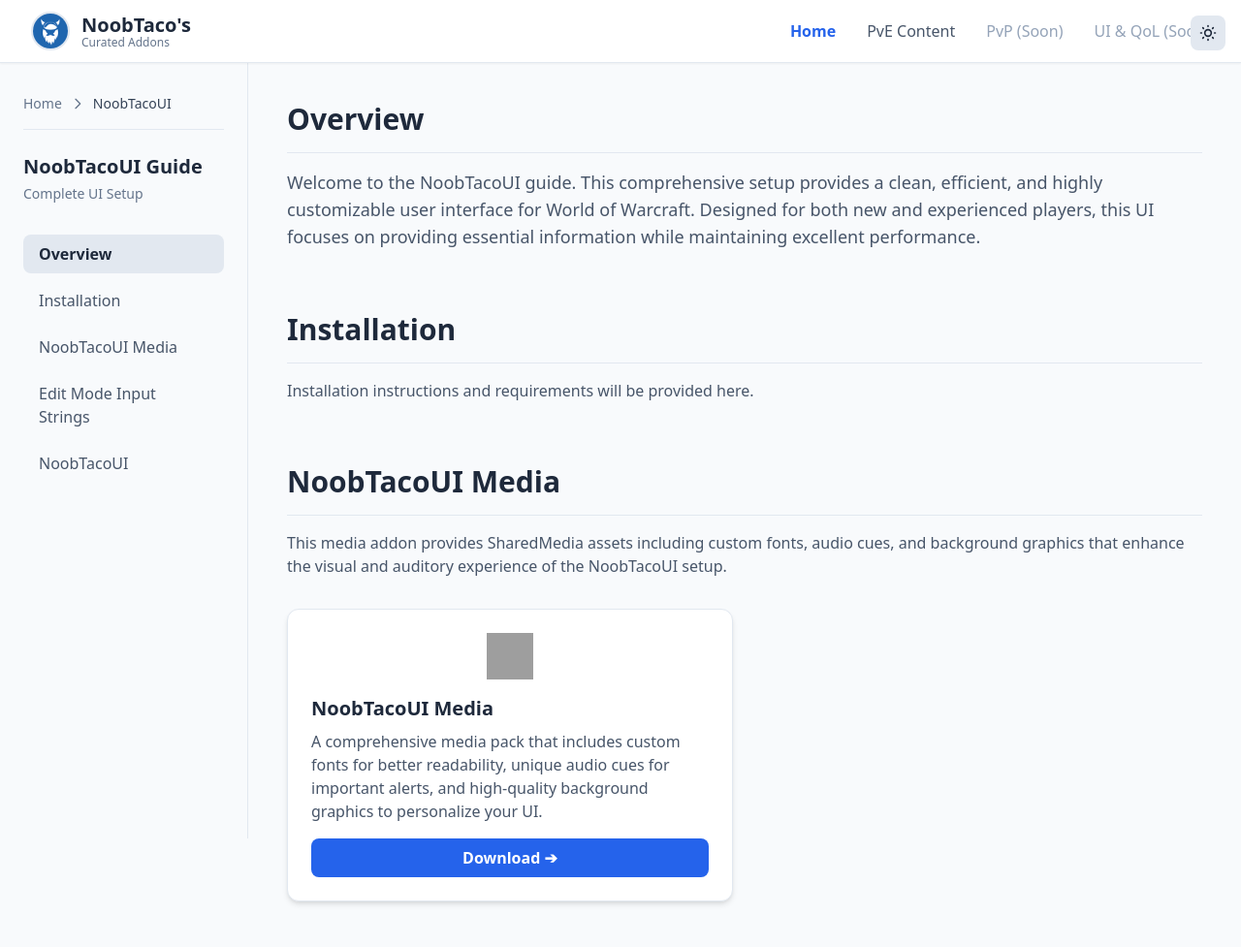
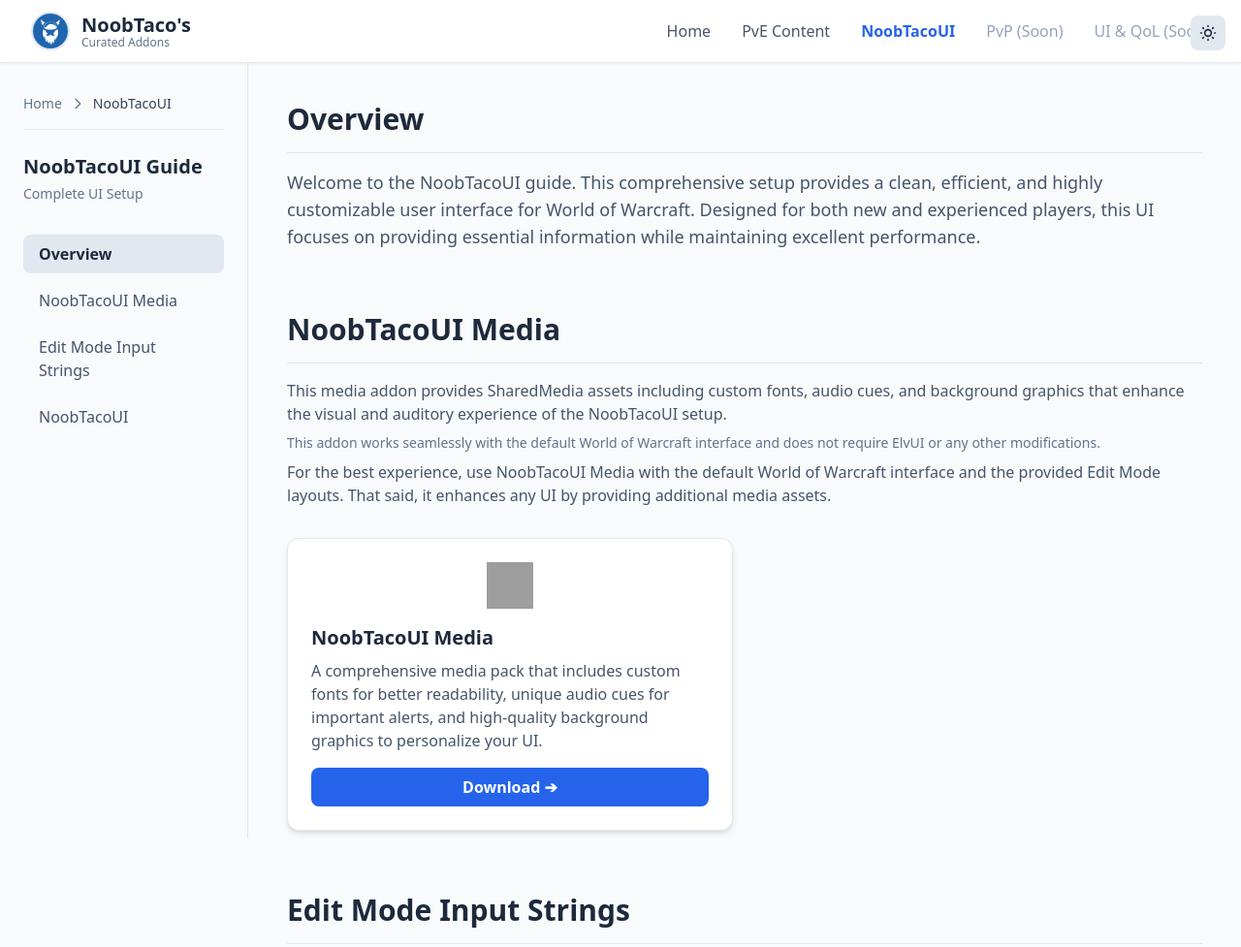
Before and after one commit to NoobTaco/NoobTacoAddons, a website built with Vite: page noobtacoui.html in a window 1280 px wide. Shown: the top 977 px of the page at 97% size. Built offline with nearby package versions, Linux system fonts and the light colour scheme; grey boxes are pictures that could not be loaded.

Commit message:
Add NoobTacoUI section and integrate into site navigation
- Activate NoobTacoUI card on homepage with link to noobtacoui.html
- Add NoobTacoUI to header navigation (desktop and mobile)
- Update footer navigation to include NoobTacoUI link
- Modify footer-loader to handle noobtacoui.html page
- Add ElvUI links and improve NoobTacoUI Media descriptions
- Remove installation section and add visual separation for NoobTacoUI
- Fix syntax error in footer.js component

```diff
--- a/noobtacoui.html
+++ b/noobtacoui.html
@@ -125,7 +125,6 @@
                 <p class="text-sm text-slate-500 dark:text-slate-400 mt-1">Complete UI Setup</p>
                 <nav class="mt-8 space-y-2">
                     <a href="#overview" class="nav-link flex items-center px-4 py-2 text-slate-600 dark:text-slate-300 hover:bg-slate-100 dark:hover:bg-slate-700 rounded-lg transition-colors duration-200">Overview</a>
-                    <a href="#installation" class="nav-link flex items-center px-4 py-2 text-slate-600 dark:text-slate-300 hover:bg-slate-100 dark:hover:bg-slate-700 rounded-lg transition-colors duration-200">Installation</a>
                     <a href="#noobtacoui-media" class="nav-link flex items-center px-4 py-2 text-slate-600 dark:text-slate-300 hover:bg-slate-100 dark:hover:bg-slate-700 rounded-lg transition-colors duration-200">NoobTacoUI Media</a>
                     <a href="#edit-mode-input-strings" class="nav-link flex items-center px-4 py-2 text-slate-600 dark:text-slate-300 hover:bg-slate-100 dark:hover:bg-slate-700 rounded-lg transition-colors duration-200">Edit Mode Input Strings</a>
                     <a href="#noobtacoui" class="nav-link flex items-center px-4 py-2 text-slate-600 dark:text-slate-300 hover:bg-slate-100 dark:hover:bg-slate-700 rounded-lg transition-colors duration-200">NoobTacoUI</a>
@@ -141,14 +140,11 @@
                     </p>
                 </section>
 
-                <section id="installation" class="mb-16">
-                    <h2 class="text-3xl font-bold text-slate-800 dark:text-slate-100 border-b border-slate-200 dark:border-slate-700 pb-4">Installation</h2>
-                    <p class="mt-4 text-slate-600 dark:text-slate-300">Installation instructions and requirements will be provided here.</p>
-                </section>
-
                 <section id="noobtacoui-media" class="mb-16">
                     <h2 class="text-3xl font-bold text-slate-800 dark:text-slate-100 border-b border-slate-200 dark:border-slate-700 pb-4">NoobTacoUI Media</h2>
                     <p class="mt-4 text-slate-600 dark:text-slate-300">This media addon provides SharedMedia assets including custom fonts, audio cues, and background graphics that enhance the visual and auditory experience of the NoobTacoUI setup.</p>
+                    <p class="mt-2 text-slate-500 dark:text-slate-400 text-sm">This addon works seamlessly with the default World of Warcraft interface and does not require ElvUI or any other modifications.</p>
+                    <p class="mt-2 text-slate-600 dark:text-slate-300">For the best experience, use NoobTacoUI Media with the default World of Warcraft interface and the provided Edit Mode layouts. That said, it enhances any UI by providing additional media assets.</p>
                     <div class="mt-8 grid grid-cols-1 lg:grid-cols-2 gap-6">
                         <div class="addon-card p-6 flex flex-col">
                             <img src="https://media.forgecdn.net/avatars/thumbnails/307/986/64/64/637390259729450971.png" alt="NoobTacoUI Media Icon" class="w-12 h-12 mb-4 mx-auto">
@@ -184,14 +180,17 @@
                     </div>
                 </section>
 
+                <hr class="my-12 border-slate-300 dark:border-slate-600">
+                <p class="text-center text-amber-600 dark:text-amber-400 text-sm italic mb-8">Note: This section is not deprecated but may become so in the future.</p>
+
                 <section id="noobtacoui">
                     <h2 class="text-3xl font-bold text-slate-800 dark:text-slate-100 border-b border-slate-200 dark:border-slate-700 pb-4">NoobTacoUI</h2>
-                    <p class="mt-4 text-slate-600 dark:text-slate-300">The core ElvUI edit that brings together all the visual elements and functionality of the NoobTacoUI setup.</p>
+                    <p class="mt-4 text-slate-600 dark:text-slate-300">The core <a href="https://tukui.org/elvui" target="_blank" rel="noopener noreferrer" class="text-blue-600 dark:text-blue-400 font-semibold hover:underline">ElvUI</a> edit that brings together all the visual elements and functionality of the NoobTacoUI setup.</p>
                     <div class="mt-8 grid grid-cols-1 lg:grid-cols-2 gap-6">
                         <div class="addon-card p-6 flex flex-col">
                             <img src="https://media.forgecdn.net/avatars/thumbnails/307/985/64/64/637390255114735063.png" alt="NoobTacoUI Icon" class="w-12 h-12 mb-4 mx-auto">
                             <h3 class="text-xl font-semibold text-slate-800 dark:text-slate-100">NoobTacoUI</h3>
-                            <p class="mt-2 text-slate-600 dark:text-slate-300 flex-grow">A comprehensive ElvUI profile that provides a clean, modern interface with optimized layouts for raiding, dungeons, and general gameplay. This addon requires ElvUI as a dependency.</p>
+                            <p class="mt-2 text-slate-600 dark:text-slate-300 flex-grow">A comprehensive ElvUI profile that provides a clean, modern interface with optimized layouts for raiding, dungeons, and general gameplay. This addon requires <a href="https://tukui.org/elvui" target="_blank" rel="noopener noreferrer" class="text-blue-600 dark:text-blue-400 font-semibold hover:underline">ElvUI</a> as a dependency.</p>
                             <a href="https://www.curseforge.com/wow/addons/noobtacoui" target="_blank" rel="noopener noreferrer" class="mt-4 inline-block text-center bg-blue-600 hover:bg-blue-700 dark:bg-blue-500 dark:hover:bg-blue-600 text-white font-semibold py-2 px-4 rounded-lg transition-colors duration-200">Download ➔</a>
                         </div>
                     </div>
--- a/src/components/footer.js
+++ b/src/components/footer.js
@@ -50,6 +50,7 @@
         // Full layout with navigation
         const homeLinkClass = currentPage === 'home' ? 'text-blue-400 hover:text-blue-300' : 'text-slate-400 hover:text-white';
         const pveLinkClass = currentPage === 'pve' ? 'text-blue-400 hover:text-blue-300' : 'text-slate-400 hover:text-white';
+        const noobtacoLinkClass = currentPage === 'noobtacoui' ? 'text-blue-400 hover:text-blue-300' : 'text-slate-400 hover:text-white';
 
         return baseFooter + `
                 <div class="grid grid-cols-1 md:grid-cols-3 gap-8">
@@ -73,11 +74,11 @@
                         <ul class="space-y-2">
                             <li><a href="index.html" class="${homeLinkClass} transition-colors duration-200">Home</a></li>
                             <li><a href="pve.html" class="${pveLinkClass} transition-colors duration-200">PvE Content</a></li>
+                            <li><a href="noobtacoui.html" class="${noobtacoLinkClass} transition-colors duration-200">NoobTacoUI</a></li>
                             <li><a href="https://github.com/NoobTaco/NoobTacoAddons/blob/main/CHANGELOG.md" target="_blank" rel="noopener noreferrer" class="text-slate-400 hover:text-white transition-colors duration-200">Changelog</a></li>
                             <li><span class="text-slate-500">UI & Quality of Life (Coming Soon)</span></li>
                             <li><span class="text-slate-500">Leveling & New Players (Coming Soon)</span></li>
                             <li><span class="text-slate-500">Professions & Economy (Coming Soon)</span></li>
-                            <li><span class="text-slate-500">NoobTacoUI (Coming Soon)</span></li>
                         </ul>
                     </div>
 
--- a/src/components/header.js
+++ b/src/components/header.js
@@ -13,7 +13,15 @@
         ? 'text-blue-600 dark:text-blue-400 font-semibold'
         : 'text-slate-600 dark:text-slate-300 hover:text-slate-800 dark:hover:text-slate-100 font-medium transition-colors duration-200';
 
+    const noobtacoClass = currentPage === 'noobtacoui'
+        ? 'text-blue-600 dark:text-blue-400 font-semibold'
+        : 'text-slate-600 dark:text-slate-300 hover:text-slate-800 dark:hover:text-slate-100 font-medium transition-colors duration-200';
+
     const pveMobileClass = currentPage === 'pve'
+        ? 'px-3 py-2 text-blue-600 dark:text-blue-400 font-semibold rounded-lg bg-blue-50 dark:bg-blue-900/20'
+        : 'px-3 py-2 text-slate-600 dark:text-slate-300 hover:text-slate-800 dark:hover:text-slate-100 font-medium transition-colors duration-200 rounded-lg hover:bg-slate-100 dark:hover:bg-slate-700';
+
+    const noobtacoMobileClass = currentPage === 'noobtacoui'
         ? 'px-3 py-2 text-blue-600 dark:text-blue-400 font-semibold rounded-lg bg-blue-50 dark:bg-blue-900/20'
         : 'px-3 py-2 text-slate-600 dark:text-slate-300 hover:text-slate-800 dark:hover:text-slate-100 font-medium transition-colors duration-200 rounded-lg hover:bg-slate-100 dark:hover:bg-slate-700';
 
@@ -41,6 +49,9 @@
                     <a href="pve.html" class="${pveClass}">
                         PvE Content
                     </a>
+                    <a href="noobtacoui.html" class="${noobtacoClass}">
+                        NoobTacoUI
+                    </a>
                     <span class="text-slate-400 dark:text-slate-500 font-medium cursor-not-allowed">
                         PvP (Soon)
                     </span>
@@ -66,11 +77,11 @@
                     <a href="pve.html" class="${pveMobileClass}">
                         PvE Content
                     </a>
+                    <a href="noobtacoui.html" class="${noobtacoMobileClass}">
+                        NoobTacoUI
+                    </a>
                     <span class="px-3 py-2 text-slate-400 dark:text-slate-500 font-medium">
                         UI & QoL (Coming Soon)
-                    </span>
-                    <span class="px-3 py-2 text-slate-400 dark:text-slate-500 font-medium">
-                        NoobTacoUI (Coming Soon)
                     </span>
                 </div>
             </div>
--- a/src/footer-loader.js
+++ b/src/footer-loader.js
@@ -10,8 +10,9 @@
     if (footerPlaceholder) {
         // Determine layout and current page from the page
         const isPvePage = window.location.pathname.includes('pve.html');
-        const layout = isPvePage ? 'full' : 'simple';
-        const currentPage = isPvePage ? 'pve' : 'home';
+        const isNoobtacoPage = window.location.pathname.includes('noobtacoui.html');
+        const layout = isPvePage || isNoobtacoPage ? 'full' : 'simple';
+        const currentPage = isPvePage ? 'pve' : isNoobtacoPage ? 'noobtacoui' : 'home';
 
         footerPlaceholder.innerHTML = createFooter({ layout, currentPage });
     }
@@ -20,7 +21,8 @@
     const headerPlaceholder = document.getElementById('header-placeholder');
     if (headerPlaceholder) {
         const isPvePage = window.location.pathname.includes('pve.html');
-        const currentPage = isPvePage ? 'pve' : 'home';
+        const isNoobtacoPage = window.location.pathname.includes('noobtacoui.html');
+        const currentPage = isPvePage ? 'pve' : isNoobtacoPage ? 'noobtacoui' : 'home';
 
         headerPlaceholder.innerHTML = createNavHeader({ currentPage });
     }
```
Also changed, not shown: index.html (+4 -4 lines).
